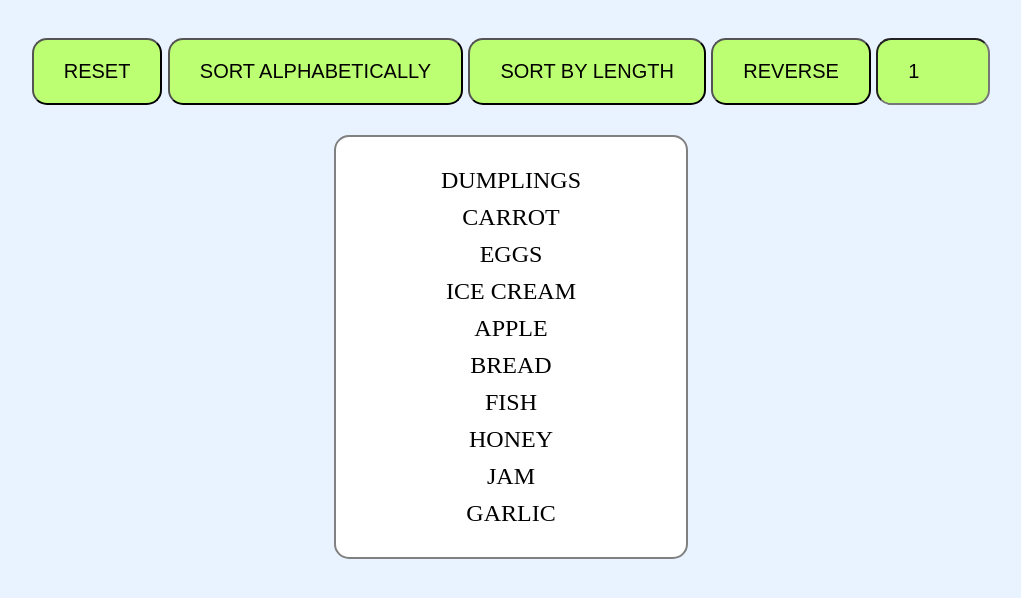
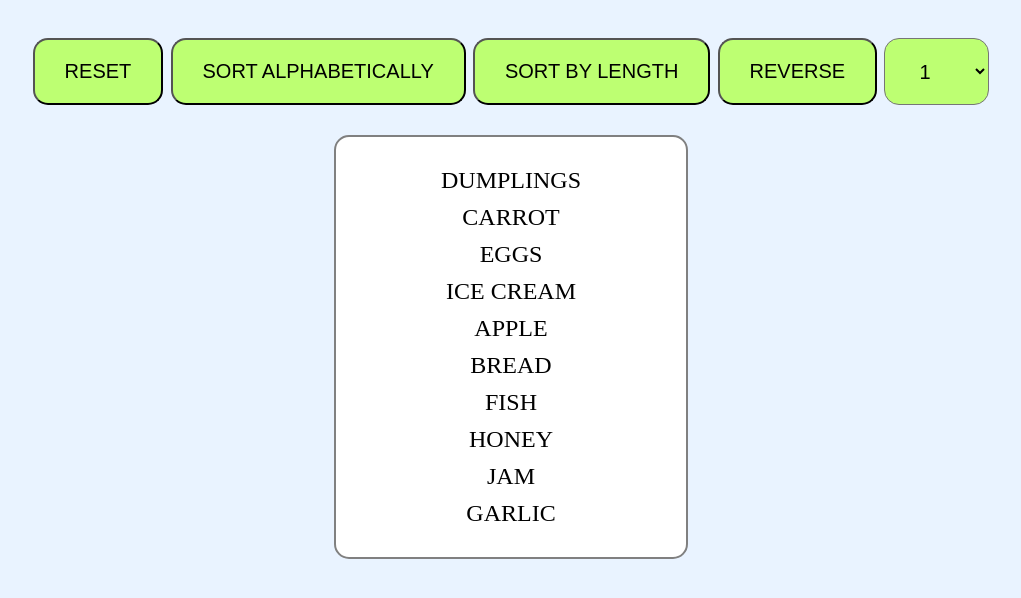
Before and after one commit to mate-academy/react_list-of-goods, a React (Create React App) app: page / in a window 1280 px wide. Both pictures are taken after a click on the button "START". Shown: the top 598 px of the page, without its empty margins (129-1150 px from the left). Built offline with nearby package versions, Linux system fonts and the light colour scheme.

Commit message:
first commit

```diff
--- a/src/App.css
+++ b/src/App.css
@@ -48,10 +48,6 @@ li {
   transition: background-color 1s;
 }
 
-.button-box__button--input {
-  width: 50px;
-}
-
 .button-box__button:hover {
   background-color: rgb(114, 239, 255);
   cursor: pointer;
--- a/src/App.js
+++ b/src/App.js
@@ -59,7 +59,7 @@ class App extends React.Component {
 
     this.setState(state => ({
       n: i,
-      list: state.list.filter(a => a.length > i),
+      list: state.list.filter(a => a.length >= i),
     }));
   }
 
@@ -111,16 +111,26 @@ class App extends React.Component {
             REVERSE
           </button>
 
-          <input
+          <select
             name="input"
-            className="button-box__button button-box__button--input"
+            className="button-box__button"
             type="number"
             placeholder="10"
             value={n}
-            max="10"
-            min="1"
+            size="1"
             onChange={this.toChange}
-          />
+          >
+            <option>1</option>
+            <option>2</option>
+            <option>3</option>
+            <option>4</option>
+            <option>5</option>
+            <option>6</option>
+            <option>7</option>
+            <option>8</option>
+            <option>9</option>
+            <option>10</option>
+          </select>
         </div>
 
         <div
```
